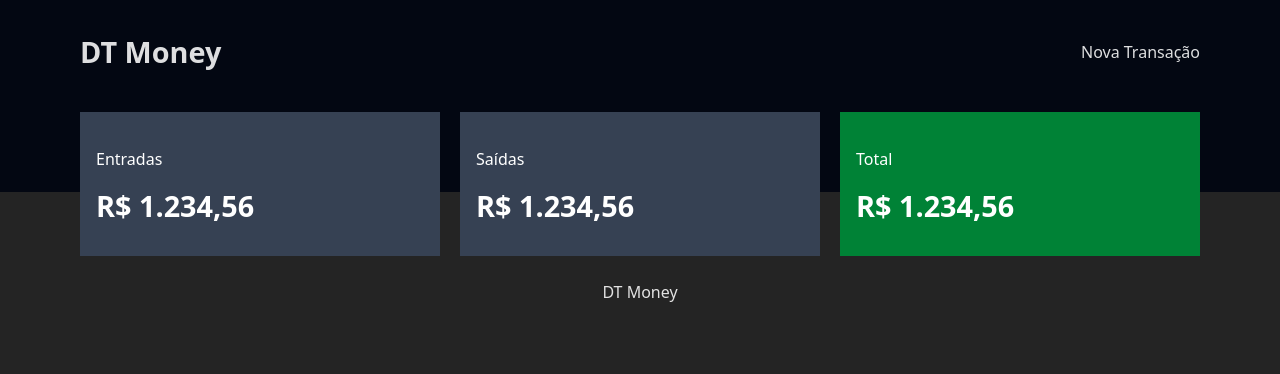
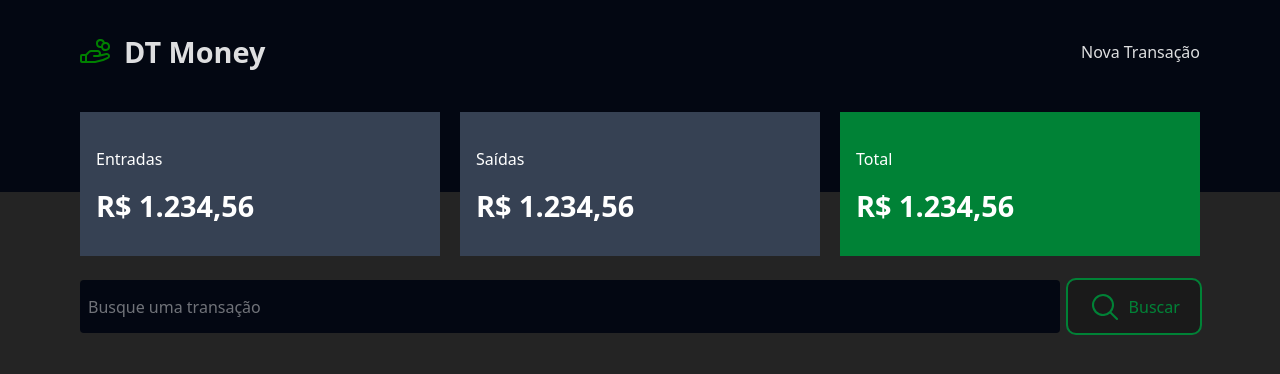
Before and after one commit to afonsolimajr/mba-dt-money, a React (Vite) app: page / in a window 1280 px wide. Shown: the top 374 px of the page. Built offline with nearby package versions, Linux system fonts and the light colour scheme.

Commit message:
search layout

```diff
--- a/package.json
+++ b/package.json
@@ -10,6 +10,7 @@
     "preview": "vite preview"
   },
   "dependencies": {
+    "@phosphor-icons/react": "^2.1.7",
     "@tailwindcss/vite": "^4.0.14",
     "react": "^19.0.0",
     "react-dom": "^19.0.0",
--- a/src/App.tsx
+++ b/src/App.tsx
@@ -1,12 +1,13 @@
 import "./App.css";
 import Background from "./components/Background";
+import Search from "./components/Search";
 
 function App() {
   return (
     <div className="flex flex-col items-center w-full">
       <div className="flex flex-col items-center justify-start w-full h-full ">
         <Background />
-        <p>DT Money</p>
+        <Search />
       </div>
     </div>
   );
--- a/src/components/Header.tsx
+++ b/src/components/Header.tsx
@@ -1,8 +1,13 @@
+import { HandCoins } from "@phosphor-icons/react";
+
 export default function Header() {
   return (
     <div className="flex flex-col w-full max-w-[1120px] h-14 bg-gray-950 pt-4">
       <div className="flex w-full items-center justify-between">
-        <h2>DT Money</h2>
+        <div className="flex gap-3">
+          <HandCoins size={32} color="green" />
+          <h2>DT Money</h2>
+        </div>
         <div>Nova Transação</div>
       </div>
     </div>
--- /dev/null
+++ b/src/components/Search.tsx
@@ -0,0 +1,17 @@
+import { MagnifyingGlass } from "@phosphor-icons/react";
+
+export default function Search() {
+  return (
+    <div className="flex w-full max-w-[1120px] gap-2">
+      <input
+        type="text"
+        placeholder="Busque uma transação"
+        className="w-full bg-gray-950 px-2 rounded"
+      />
+      <button className="flex items-center gap-2 border-green-700 border-2 text-green-700 outline-2 outline-green-700">
+        <MagnifyingGlass size={32} />
+        Buscar
+      </button>
+    </div>
+  );
+}
```
Also changed, not shown: 1 other file (tests, documents, lock files or other folders).
